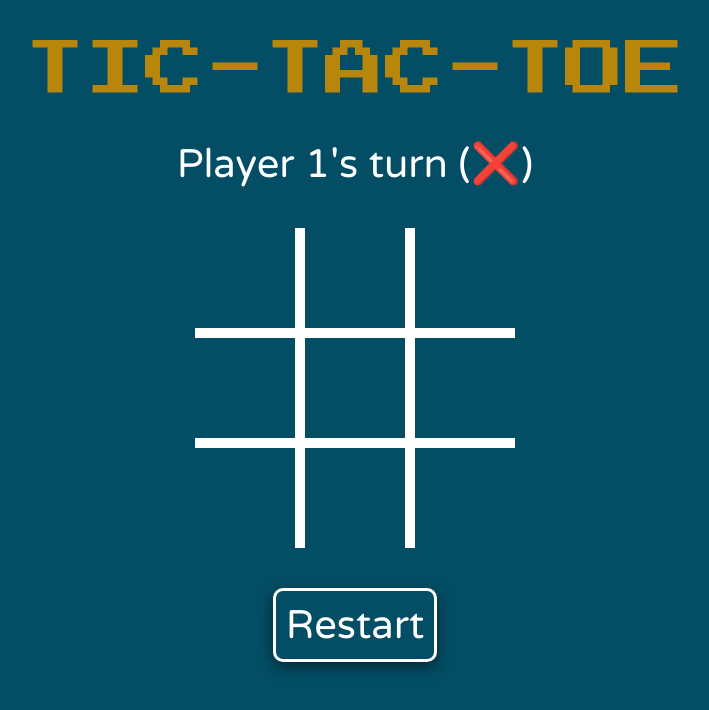
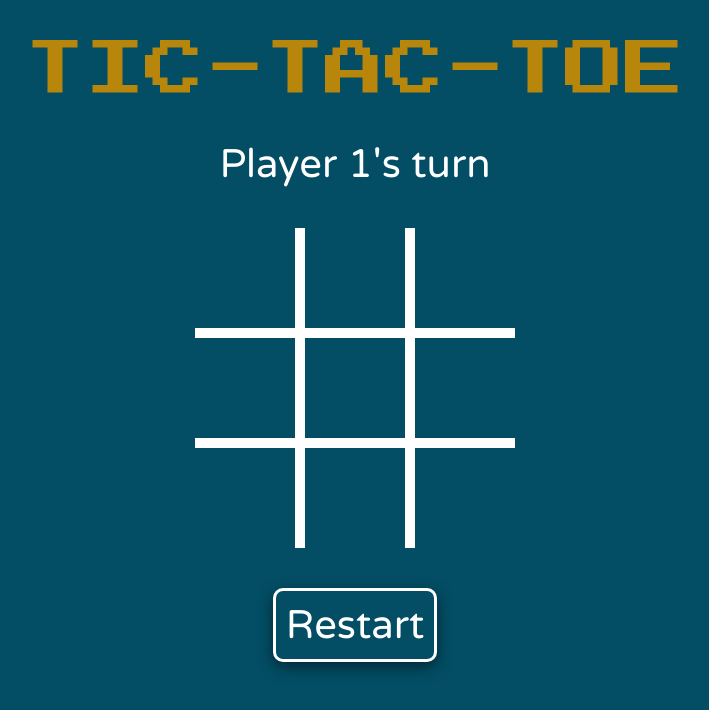
Before and after one commit to tylertran349/tic-tac-toe, a plain HTML site: page index.html in a window 1280 px wide. Shown: the whole page, without its empty margins (285-994 px from the left). Drawn offline with Linux system fonts and the light colour scheme.

Commit message:
Change default status indicator message

```diff
--- a/index.html
+++ b/index.html
@@ -11,7 +11,7 @@
     <body>
         <script src="script.js" defer></script>
         <span id="header">TIC-TAC-TOE</span>
-        <span id="status-indicator">Player 1's turn (❌)</span>
+        <span id="status-indicator">Player 1's turn</span>
         <div id="board"></div>
         <button id="restart-button">Restart</button>
     </body>
```
